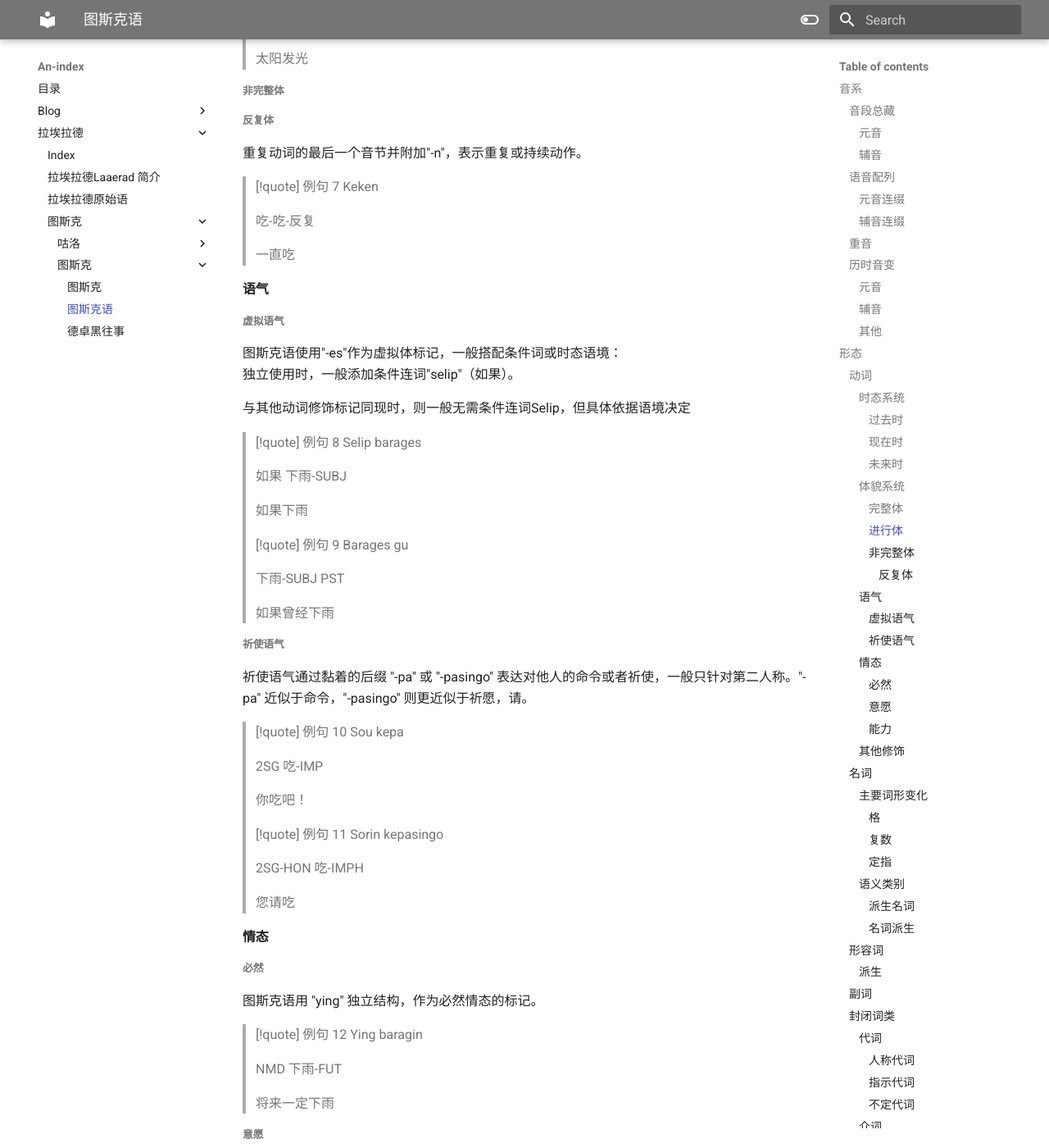
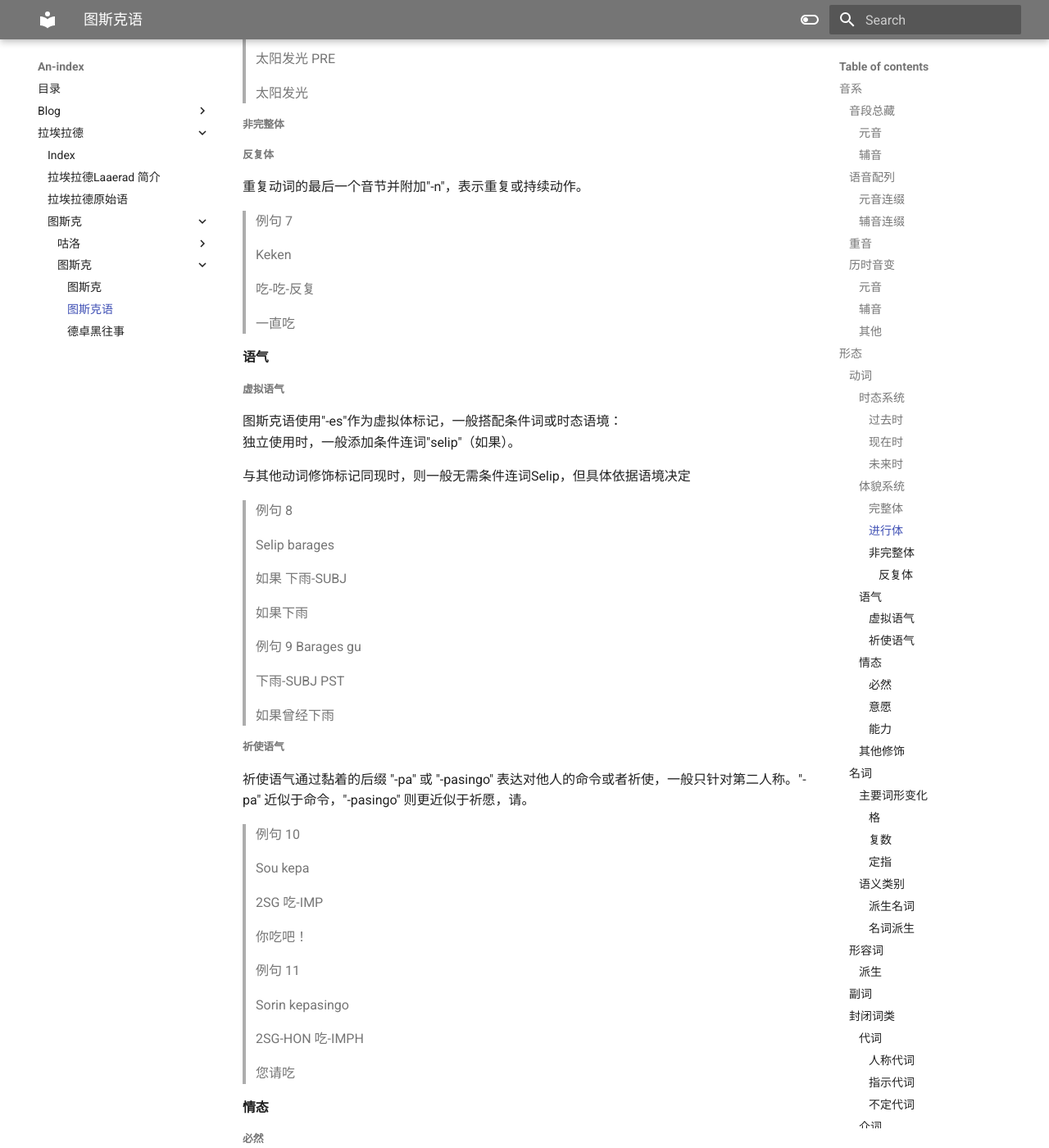
Before and after one commit to PhychiasLokDansk/Laaerad, an MkDocs documentation site: the page built from docs/拉埃拉德/图斯克/图斯克/图斯克语.md, in a window 1280 px wide and 1400 px high, scrolled down 5427 px. Shown: the whole window at 82% size. Built offline with MkDocs 1.6.1 and Material for MkDocs 9.7.7, drawn with Linux system fonts in a browser that asks for light colours; some of the changed text lies outside the part shown.

Commit message:
LAPTOP-UGNPREPA 2025-2-15:22:25:25

```diff
--- a/docs/拉埃拉德/图斯克/图斯克/图斯克语.md
+++ b/docs/拉埃拉德/图斯克/图斯克/图斯克语.md
@@ -114,7 +114,7 @@ aliases:
 ##### 过去时
 图斯克语的过去时使用独立的标记词"gu"实现，用来表示事件发生在说话人讲述时间的过去，是一种相对时态。标记词一般紧跟在动词之后。
 
-> [!Quote] 例句 1
+> 例句 1
 >
 > Heim deciap gu.
 >
@@ -125,7 +125,7 @@ aliases:
 ##### 现在时
 图斯克语的现在时不强制要求标记，单就动词本身，也可以表达现在时。但是可以通过独立标记词"ho" 强调事件与谈话的同时性。
 
-> [!Quote] 例句 2
+> 例句 2
 >
 > Heim deciap (ho)
 >
@@ -137,7 +137,7 @@ aliases:
 ##### 未来时
 图斯克语的未来时通过强制性黏着后缀"-in"标记，直接附加于动词词根后，不可分离。
 
-> [!quote] 例句 3
+> 例句 3
 >
 > Heim ileyazin
 >
@@ -149,7 +149,7 @@ aliases:
 ##### 完整体
 图斯克语通过添加标记词"po"表示动作彻底完成且结果存续。若存在时态标记词，则和时态标记词合并作为一个标记。
 
-> [!quote] 例句 4
+> 例句 4
 >
 > Heim ebmoi po
 >
@@ -157,7 +157,7 @@ aliases:
 >
 > 太阳过去落下
 
-> [!quote] 例句 5
+> 例句 5
 >
 > Heim ebmoi pogu
 >
@@ -169,7 +169,8 @@ aliases:
 图斯克语的有"ho"作为独立标记词表示动作的持续性，未完成状态。
 
 
-> [!quote] 例句 6
+> 例句 6
+>
 > Heim ileyaz ho
 >
 > 太阳发光 PRE
@@ -180,7 +181,8 @@ aliases:
 ###### 反复体
 重复动词的最后一个音节并附加"-n"，表示重复或持续动作。
 
-> [!quote] 例句 7
+> 例句 7
+>
 > Keken
 >
 > 吃-吃-反复
@@ -196,14 +198,15 @@ aliases:
 与其他动词修饰标记同现时，则一般无需条件连词Selip，但具体依据语境决定
 
 
-> [!quote] 例句 8
+> 例句 8
+>
 > Selip barages
 >
 > 如果 下雨-SUBJ
 >
 > 如果下雨
 
-> [!quote] 例句 9
+> 例句 9
 > Barages gu
 >
 > 下雨-SUBJ PST
@@ -213,14 +216,16 @@ aliases:
 ##### 祈使语气
 祈使语气通过黏着的后缀 "-pa" 或 "-pasingo" 表达对他人的命令或者祈使，一般只针对第二人称。"-pa" 近似于命令，"-pasingo" 则更近似于祈愿，请。
 
-> [!quote] 例句 10
+> 例句 10
+>
 > Sou kepa
 >
 > 2SG 吃-IMP
 >
 > 你吃吧！
 
-> [!quote] 例句 11
+> 例句 11
+>
 > Sorin kepasingo
 >
 > 2SG-HON 吃-IMPH
@@ -231,7 +236,8 @@ aliases:
 ##### 必然
 图斯克语用 "ying" 独立结构，作为必然情态的标记。
 
-> [!quote] 例句 12
+> 例句 12
+>
 > Ying baragin
 >
 > NMD 下雨-FUT
@@ -241,7 +247,8 @@ aliases:
 ##### 意愿
 图斯克语的意愿情态，通过独立的"tyaa"（想），表达主语想要做某事，有做某事的意愿。
 
-> [!quote] 例句 13
+> 例句 13
+>
 > Ia tyaa ke
 >
 > 1SG 想 吃
@@ -251,7 +258,8 @@ aliases:
 ##### 能力
 图斯克语通过情态动词 "ning"（能），表达主语能够做某事，有能力做某事，通常紧接在主语后。
 
-> [!quote] 例句 14
+> 例句 14
+>
 > Ia ning bagues gu mborem
 >
 > 1SG 能 杀-SUBJ PST 3SG-ACST
@@ -341,7 +349,7 @@ aliases:
 | 抽象化   | -sait | -sait | -sait  | 将具体概念抽象为状态、过程或对立语义 |
 | 指小/爱称 | -     | -ino  | -ino   | 附加亲昵、微小或轻视色彩       |
 
-> [!quote] 以下是一些例子：
+> 以下是一些例子：
 >
 > 1. 受事：ke 吃 -> kehel 食物
 > 2. 结果：metwa 吐 -> metwalaft 呕吐物
```
Also changed, not shown: 1 other file.
